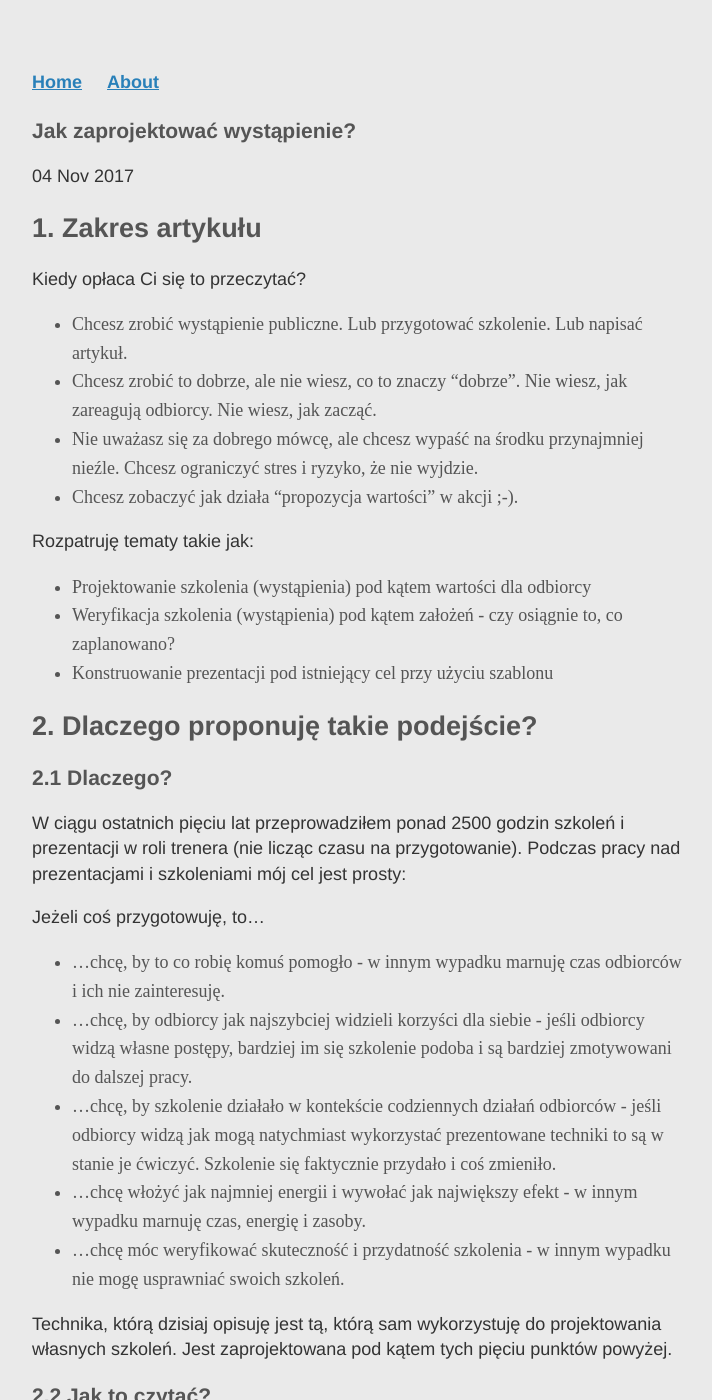
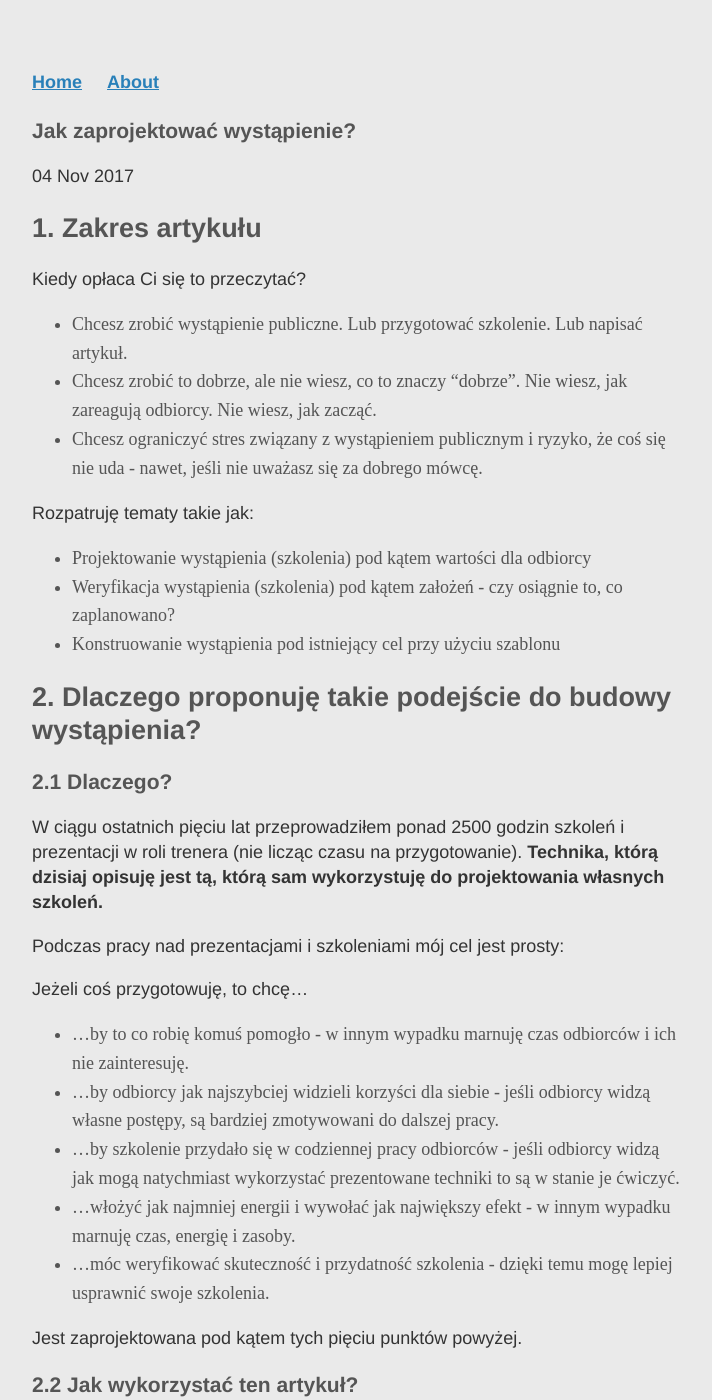
Before and after one commit to ljzolw/ljzolw.github.io, a Jekyll site: the page built from _posts/2017-11-04-jak-zaprojektowac-wystapienie.md, in a window 1280 px wide and 1400 px high. Shown: the whole window, without its empty margins (283-995 px from the left). Built offline with Jekyll 4.4.1, drawn with Linux system fonts in a browser that asks for light colours; some of the changed text lies outside the part shown.

Commit message:
Corrected some stuff.

```diff
--- a/_posts/2017-11-04-jak-zaprojektowac-wystapienie.md
+++ b/_posts/2017-11-04-jak-zaprojektowac-wystapienie.md
@@ -10,58 +10,60 @@
 
 * Chcesz zrobić wystąpienie publiczne. Lub przygotować szkolenie. Lub napisać artykuł.
 * Chcesz zrobić to dobrze, ale nie wiesz, co to znaczy "dobrze". Nie wiesz, jak zareagują odbiorcy. Nie wiesz, jak zacząć.
-* Nie uważasz się za dobrego mówcę, ale chcesz wypaść na środku przynajmniej nieźle. Chcesz ograniczyć stres i ryzyko, że nie wyjdzie.
-* Chcesz zobaczyć jak działa "propozycja wartości" w akcji ;-).
+* Chcesz ograniczyć stres związany z wystąpieniem publicznym i ryzyko, że coś się nie uda - nawet, jeśli nie uważasz się za dobrego mówcę.
 
 Rozpatruję tematy takie jak:
 
-* Projektowanie szkolenia (wystąpienia) pod kątem wartości dla odbiorcy
-* Weryfikacja szkolenia (wystąpienia) pod kątem założeń - czy osiągnie to, co zaplanowano?
-* Konstruowanie prezentacji pod istniejący cel przy użyciu szablonu
+* Projektowanie wystąpienia (szkolenia) pod kątem wartości dla odbiorcy
+* Weryfikacja wystąpienia (szkolenia) pod kątem założeń - czy osiągnie to, co zaplanowano?
+* Konstruowanie wystąpienia pod istniejący cel przy użyciu szablonu
 
-## 2. Dlaczego proponuję takie podejście?
+## 2. Dlaczego proponuję takie podejście do budowy wystąpienia?
 
 ### 2.1 Dlaczego?
 
-W ciągu ostatnich pięciu lat przeprowadziłem ponad 2500 godzin szkoleń i prezentacji w roli trenera (nie licząc czasu na przygotowanie). Podczas pracy nad prezentacjami i szkoleniami mój cel jest prosty:
+W ciągu ostatnich pięciu lat przeprowadziłem ponad 2500 godzin szkoleń i prezentacji w roli trenera (nie licząc czasu na przygotowanie). **Technika, którą dzisiaj opisuję jest tą, którą sam wykorzystuję do projektowania własnych szkoleń.**
 
-Jeżeli coś przygotowuję, to...
+Podczas pracy nad prezentacjami i szkoleniami mój cel jest prosty:
 
-* ...chcę, by to co robię komuś pomogło - w innym wypadku marnuję czas odbiorców i ich nie zainteresuję.
-* ...chcę, by odbiorcy jak najszybciej widzieli korzyści dla siebie - jeśli odbiorcy widzą własne postępy, bardziej im się szkolenie podoba i są bardziej zmotywowani do dalszej pracy.
-* ...chcę, by szkolenie działało w kontekście codziennych działań odbiorców - jeśli odbiorcy widzą jak mogą natychmiast wykorzystać prezentowane techniki to są w stanie je ćwiczyć. Szkolenie się faktycznie przydało i coś zmieniło.
-* ...chcę włożyć jak najmniej energii i wywołać jak największy efekt - w innym wypadku marnuję czas, energię i zasoby.
-* ...chcę móc weryfikować skuteczność i przydatność szkolenia - w innym wypadku nie mogę usprawniać swoich szkoleń.
+Jeżeli coś przygotowuję, to chcę...
 
-Technika, którą dzisiaj opisuję jest tą, którą sam wykorzystuję do projektowania własnych szkoleń. Jest zaprojektowana pod kątem tych pięciu punktów powyżej.
+* ...by to co robię komuś pomogło - w innym wypadku marnuję czas odbiorców i ich nie zainteresuję.
+* ...by odbiorcy jak najszybciej widzieli korzyści dla siebie - jeśli odbiorcy widzą własne postępy, są bardziej zmotywowani do dalszej pracy.
+* ...by szkolenie przydało się w codziennej pracy odbiorców - jeśli odbiorcy widzą jak mogą natychmiast wykorzystać prezentowane techniki to są w stanie je ćwiczyć.
+* ...włożyć jak najmniej energii i wywołać jak największy efekt - w innym wypadku marnuję czas, energię i zasoby.
+* ...móc weryfikować skuteczność i przydatność szkolenia - dzięki temu mogę lepiej usprawnić swoje szkolenia.
 
-### 2.2 Jak to czytać?
+Jest zaprojektowana pod kątem tych pięciu punktów powyżej.
+
+### 2.2 Jak wykorzystać ten artykuł?
+
+Jeżeli chcecie zrobić prezentację/ szkolenie przekazujące wiedzę:
 
 * Punkt '3' jest czystym przepisem. Jest suchą procedurą: wpierw zrób X, potem Y, potem Z.
 * Punkt '3' jest jedynym, do którego będziecie wracać tworząc prezentację
-* Punkt '4' jest przykładem, by lepiej zrozumieć punkt '3'. Przeczytacie go raz.
+* Punkt '4' jest przykładem, by lepiej zrozumieć punkt '3'. Przeczytacie go najpewniej raz.
 * Punkt '5' jest wyjaśnieniem dla ciekawych. Jeśli chcecie wiedzieć, czemu '3' jest złożone tak jak jest, to tam są odpowiedzi. Część z Was go przeczyta.
 
 Pozostałych punktów nie omawiam ;-).
 
-## 3. Technika, w odpowiedniej kolejności:
-
+## 3. Procedura budowania wystąpienia publicznego:
 ### 3.1. Projektowanie szkicu
 
-Najpierw musicie odpowiedzieć na szereg pytań. Najlepiej zapiszcie odpowiedzi gdzieś na kartce papieru; idealnie, chcecie 2-5 zdań na każde z pytań poniżej:
+By zbudować szkic wystąpienia odpowiedzcie na parę pytań. Najlepiej zapiszcie odpowiedzi gdzieś na kartce papieru; idealnie, chcecie 2-5 zdań na każde z pytań poniżej:
 
 1. O czym chcę powiedzieć? Co chcę im pokazać? Czego chcę ich nauczyć? Co chcę im dać?
 2. Kto jest moim odbiorcą?
     1. Kim są ci ludzie? Czym się zajmują? Jakie role pełnią?
-    2. Czy da się ich podzielić na silnie zróżnicowane podzbiory/ segmenty? Jeśli tak, rozpatrujcie te segmenty osobno.
+    2. Czy da się ich podzielić na silnie zróżnicowane grupy? Jeśli tak, rozpatrujcie te grupy osobno.
     3. Czy ludzie, o których myślicie będą większością populacji na sali?
     4. Co ci ludzie **robią**? Jakie działania wykonują? Jakie czynności?
 3. W ramach tego co moi odbiorcy robią:
-    1. Co ich **boli**? Co ich denerwuje? Czego się boją? Czego nie chcą robić, a muszą? Jak bardzo dotkliwy jest to ból?
-    2. Gdzie zyskują korzyści (jakaś forma kapitału lub czas)? Co przyniosłoby im najwięcej korzyści?
+    1. Gdzie zyskują korzyści (jakaś forma kapitału lub czas)? Co przyniosłoby im najwięcej korzyści?
+    2. Co ich **boli**? Co ich denerwuje? Czego się boją? Czego nie chcą robić, a muszą? Jak bardzo dotkliwy jest to ból?
 4. W jaki sposób to, co chcę powiedzieć (nauczyć, dać) sprawia, że:
-    1. To, co ich boli staje się mniej dotkliwe. Boli mniej. Mają mniej powodów do strachu. Są mniej zdenerwowani. Nie muszą robić rzeczy, których nie chcą.
-    2. Uzyskują większe korzyści. Mają więcej czasu (tracą go mniej?). Mają więcej pieniędzy (tracą ich mniej?). Lepiej wyglądają w oczach innych.
+    1. Uzyskują większe korzyści. Mają więcej czasu (tracą go mniej?). Mają więcej pieniędzy (tracą ich mniej?). Lepiej wyglądają w oczach innych.
+    2. To, co ich boli staje się mniej dotkliwe. Boli mniej. Mają mniej powodów do strachu. Są mniej zdenerwowani. Nie muszą robić rzeczy, których nie chcą.
 5. Po czym odbiorcy poznają, że warto było przyjść?
     1. Po czym poznają, że to, co powiem uśmierza ich ból? To musi być coś namacalnego i obserwowalnego.
     2. Po czym poznają, że dostarczyłem im korzyści?
@@ -89,15 +91,15 @@
 
 ### 3.3. Szablon wystąpienia
 
-Ta część dotyczy już raczej prezentacji i wystąpień publicznych, acz może służyć jako źródło inspiracji innym wykorzystaniom.
+Ta część dotyczy już raczej prezentacji i wystąpień publicznych.
 
 Nie jest to jedyna możliwa struktura wystąpienia publicznego, ale w rękach mniej doświadczonego prelegenta silnie rekomenduję użycie struktury takiej jak ta poniżej. Ta struktura wzmacnia następujące efekty:
 
 * Odbiorcy (ci z punktu 3.1) od samego początku wiedzą, czemu Was słuchać i są zainteresowani
-* Idąc strukturą "problem -> rozwiązanie" odbiorcy nie gubią kontekstu tego, o czym mówicie
+* Idąc strukturą "**problem -> rozwiązanie**" odbiorcy nie gubią kontekstu tego, o czym mówicie
 * Odbiorcy widzą, jak mogą wykorzystać to w codziennym życiu - opłaca im się Was słuchać
 
-Sam szablon wygląda w następujący sposób:
+**Sam szablon wygląda w następujący sposób:**
 
 1. Przedstawienie się
 2. Zaprezentowanie korzyści
```
Also changed, not shown: other parts of _posts/2017-11-04-jak-zaprojektowac-wystapienie.md (+6 -6 lines).
